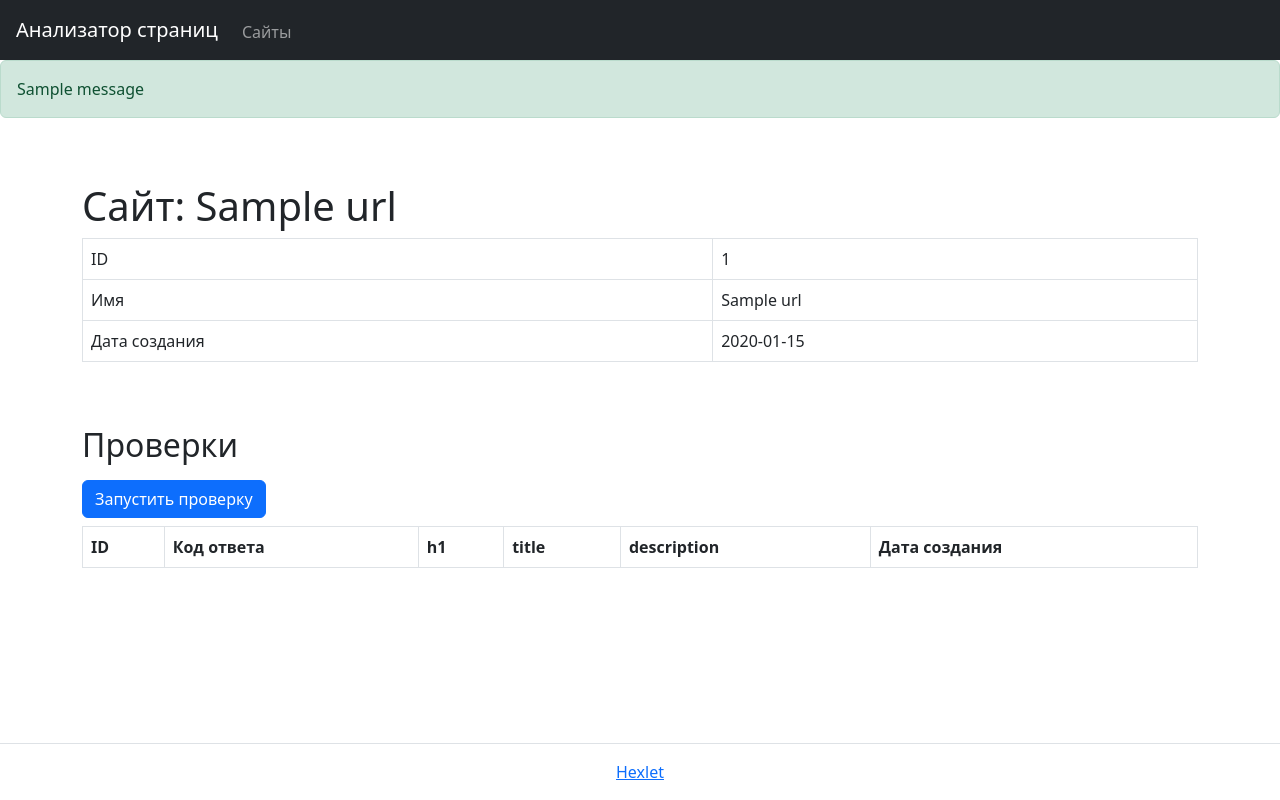
After one commit to lt3-me/python-project-83, a Flask app: page /urls/1 in a window 1280 px wide. The commit adds this page. Run offline with Flask 3, Linux system fonts and the light colour scheme; one stand-in notice (Sample message) is shown; a database or web service that is not in the repository returns one stand-in record (values such as "Sample title"); lists and menus that the app fills with data are empty; some libraries are stand-ins or nearby versions.

Commit message:
Add input and connect to database

```diff
--- /dev/null
+++ b/database.sql
@@ -0,0 +1,5 @@
+CREATE TABLE urls (
+    id SERIAL PRIMARY KEY,
+    name VARCHAR(255),
+    created_at TIMESTAMP DEFAULT CURRENT_TIMESTAMP
+);
--- a/page_analyzer/app.py
+++ b/page_analyzer/app.py
@@ -1,15 +1,74 @@
-from flask import Flask, render_template
+from flask import Flask, render_template, request, flash, redirect, url_for
 import psycopg2
 import os
 from dotenv import load_dotenv
+from .validator import validate_url
 
 load_dotenv()
 app = Flask(__name__)
 app.config['SECRET_KEY'] = os.getenv('SECRET_KEY')
-#DATABASE_URL = os.getenv('DATABASE_URL')
-#conn = psycopg2.connect(DATABASE_URL)
+DATABASE_URL = os.getenv('DATABASE_URL')
 
 
-@app.route("/")
+@app.route('/')
 def index():
     return render_template('index.html')
+
+
+@app.route('/urls', methods=['POST', 'GET'])
+def urls():
+    if request.method == 'POST':
+        url = request.form['url']
+        if validate_url(url):
+            try:
+                conn = psycopg2.connect(DATABASE_URL)
+                cursor = conn.cursor()
+                cursor.execute(
+                    "SELECT * FROM urls WHERE name = %s LIMIT 1", (url,))
+                exists = cursor.fetchone()
+
+                if not exists:
+                    cursor.execute(
+                        "INSERT INTO urls (name) VALUES (%s) RETURNING id",
+                        (url,))
+                    conn.commit()
+                    id = cursor.fetchone()[0]
+                    print(f'Page {url} added')
+                    flash('Страница успешно добавлена', 'success')
+                else:
+                    id = exists[0]
+                    flash('Страница уже существует', 'info')
+
+                cursor.close()
+                conn.close()
+                return redirect(url_for('url_info', id=id))
+
+            except psycopg2.Error:
+                print(psycopg2.Error)
+                conn.rollback()
+                flash('Ошибка при добавлении в базу данных', 'error')
+                cursor.close()
+                conn.close()
+                return redirect(url_for('urls'))
+        else:
+            flash('Некорректный URL', 'error')
+            return redirect(url_for('index'))
+    else:
+        return render_template('urls/index.html')
+
+
+@app.route('/urls/<int:id>', methods=['GET'])
+def url_info(id):
+    conn = psycopg2.connect(DATABASE_URL)
+    cursor = conn.cursor()
+    cursor.execute(
+        "SELECT * FROM urls WHERE id = %s LIMIT 1", (id,))
+    url_data = cursor.fetchone()
+    cursor.close()
+    conn.close()
+    return render_template('urls/url_info.html', id=id, url_data=url_data)
+
+
+@app.route('/urls/<int:id>/checks', methods=['POST'])
+def check_url(id):
+    pass
--- /dev/null
+++ b/page_analyzer/templates/base.html
@@ -0,0 +1,56 @@
+<!DOCTYPE html>
+<html lang="en">
+
+<head>
+  <meta charset="utf-8">
+  <meta name="viewport" content="width=device-width, initial-scale=1, shrink-to-fit=no">
+  <meta name="description" content="Third project for Hexlet.io">
+  <link href="https://cdn.jsdelivr.net/npm/bootstrap@5.2.0/dist/css/bootstrap.min.css" rel="stylesheet"
+    integrity="sha384-gH2yIJqKdNHPEq0n4Mqa/HGKIhSkIHeL5AyhkYV8i59U5AR6csBvApHHNl/vI1Bx" crossorigin="anonymous">
+  <title>Анализатор страниц</title>
+</head>
+
+<body class="min-vh-100 d-flex flex-column">
+  <header class="flex-shrink-0">
+    <nav class="navbar navbar-expand-md navbar-dark bg-dark px-3">
+      <a class="navbar-brand" href="/">Анализатор страниц</a>
+      <div id="navbarNav">
+        <ul class="navbar-nav">
+          <li class="nav-item"><a class="nav-link mt-1" href="/urls">Сайты</a></li>
+        </ul>
+      </div>
+    </nav>
+  </header>
+  {% with messages = get_flashed_messages(with_categories=true) %}
+    {% if messages %}
+      {% for category, message in messages %}
+        {% if category == 'success' %}
+          <div class="alert alert-success" role="alert">
+        {% elif category == 'error' %}
+          <div class="alert alert-danger" role="alert">
+        {% else %}
+          <div class="alert alert-info" role="alert">
+        {% endif %}
+          {{ message }}
+        </div>
+      {% endfor %}
+    {% endif %}
+  {% endwith %}
+  <main class="flex-grow-1">
+    <div class="container-lg mt-5">
+      {% block content %}{% endblock %}
+    </div>
+  </main>
+  <footer class="border-top py-3 mt-5 flex-shrink-0">
+    <div class="container-lg">
+      <div class="text-center">
+        <a href="https://ru.hexlet.io/" target="_blank">Hexlet</a>
+      </div>
+    </div>
+  </footer>
+  <script src="https://cdn.jsdelivr.net/npm/bootstrap@5.1.3/dist/js/bootstrap.bundle.min.js"
+  integrity="sha384-ka7Sk0Gln4gmtz2MlQnikT1wXgYsOg+OMhuP+IlRH9sENBO0LRn5q+8nbTov4+1p"
+  crossorigin="anonymous"></script>
+</body>
+
+</html>
--- /dev/null
+++ b/page_analyzer/templates/urls/url_info.html
@@ -0,0 +1,49 @@
+{% extends 'base.html' %}
+
+{% block content %}
+<h1>Сайт: {{ url_data[1] }}</h1>
+<div class="table-responsive">
+  <table class="table table-bordered table-hover text-nowrap" data-test="url">
+    <tbody>
+      <tr>
+        <td>ID</td>
+        <td>
+          {{ url_data[0] }}
+        </td>
+      </tr>
+      <tr>
+        <td>Имя</td>
+        <td>
+          {{ url_data[1] }}
+        </td>
+      </tr>
+      <tr>
+        <td>Дата создания</td>
+        <td>
+          {{ url_data[2].strftime('%Y-%m-%d') }}
+        </td>
+      </tr>
+    </tbody>
+  </table>
+</div>
+<h2 class="mt-5 mb-3">Проверки</h2>
+<form method="post" action="/urls/{{ id }}/checks">
+  <input type="submit" class="btn btn-primary" value="Запустить проверку">
+</form>
+<div>
+  <table class="table table-bordered table-hover mt-2" data-test="checks">
+  <thead>
+    <tr>
+      <th>ID</th>
+      <th>Код ответа</th>
+      <th>h1</th>
+      <th>title</th>
+      <th>description</th>
+      <th>Дата создания</th>
+    </tr>
+  </thead>
+  <tbody>
+  </tbody>
+  </table>
+</div>
+{% endblock %}
--- a/pyproject.toml
+++ b/pyproject.toml
@@ -15,6 +15,7 @@ pytest-cov = "^4.1.0"
 gunicorn = "^21.2.0"
 psycopg2-binary = "^2.9.9"
 python-dotenv = "^1.0.1"
+validators = "^0.23.2"
 
 
 [build-system]
```
Also changed, not shown: page_analyzer/templates/404.html (added, +7 -0 lines), page_analyzer/templates/index.html (+7 -38 lines), page_analyzer/templates/urls/index.html (added, +21 -0 lines), page_analyzer/validator.py (added, +13 -0 lines), 1 other file.
